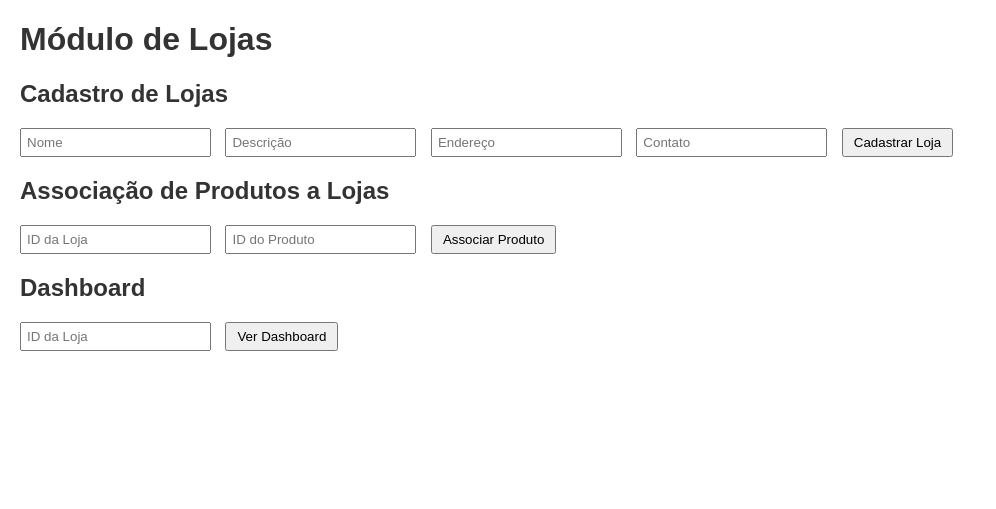
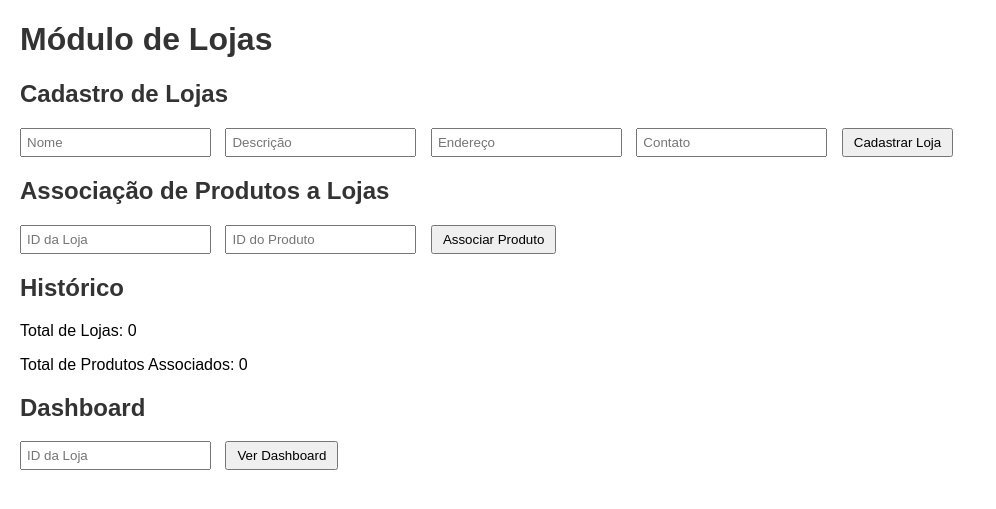
Before and after one commit to studies-org/studies-lab-docker-microservices, a Flask app: page / in a window 1280 px wide. Shown: the top 509 px of the page, without its empty margins (0-996 px from the left). Run offline with Flask 3, Linux system fonts and the light colour scheme; data that the repository does not hold is empty.

Commit message:
fix: implementa a rota /historico que a página de lojas já chamava

```diff
--- a/services/lojas-service/app.py
+++ b/services/lojas-service/app.py
@@ -49,6 +49,11 @@ def dashboard(loja_id):
     return jsonify({"vendas": vendas, "estoque": estoque})
 
 
+@app.route('/historico')
+def historico():
+    return jsonify({"total_lojas": len(lojas), "total_produtos_associados": len(produtos_lojas)})
+
+
 @app.route('/status')
 def status():
     return jsonify({"status": "ok"})
--- a/services/lojas-service/templates/index.html
+++ b/services/lojas-service/templates/index.html
@@ -29,6 +29,11 @@
             <button type="submit">Associar Produto</button>
         </form>
         <div id="associacao-mensagem"></div>
+    </section>
+
+    <section>
+        <h2>Histórico</h2>
+        <div id="historico"></div>
     </section>
 
     <section>
```
